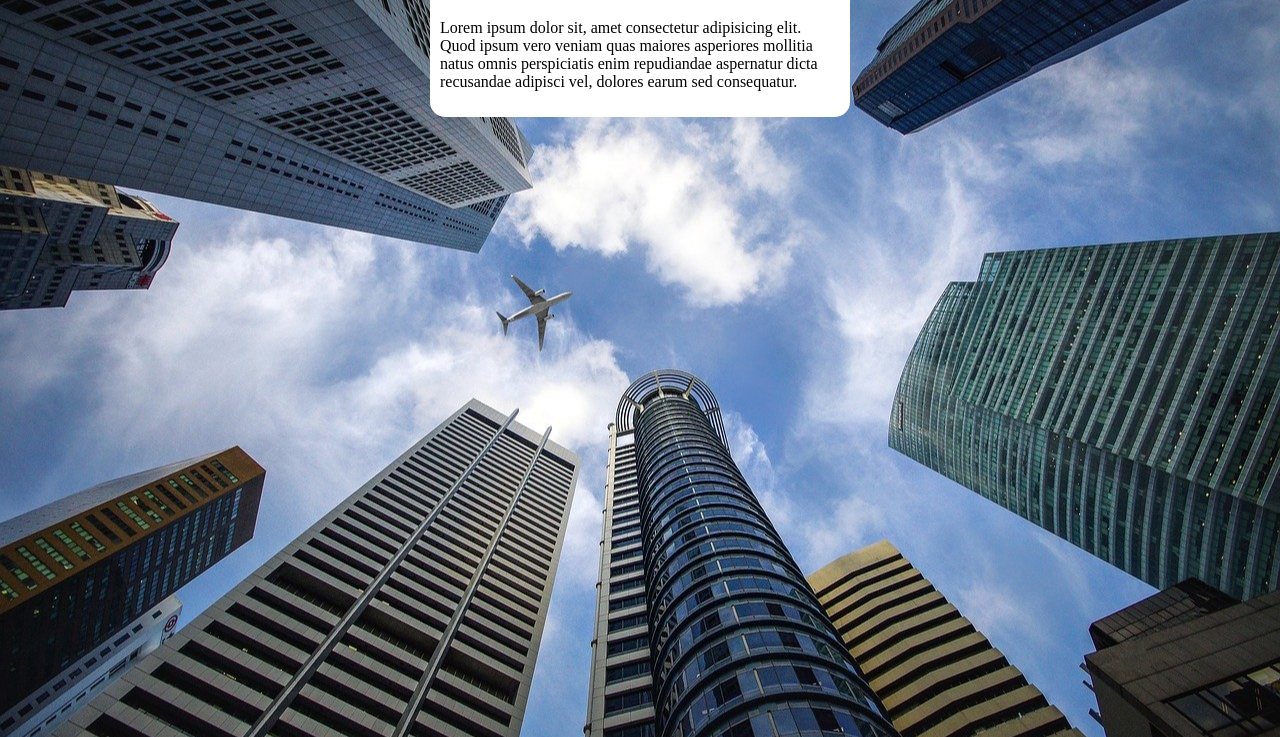
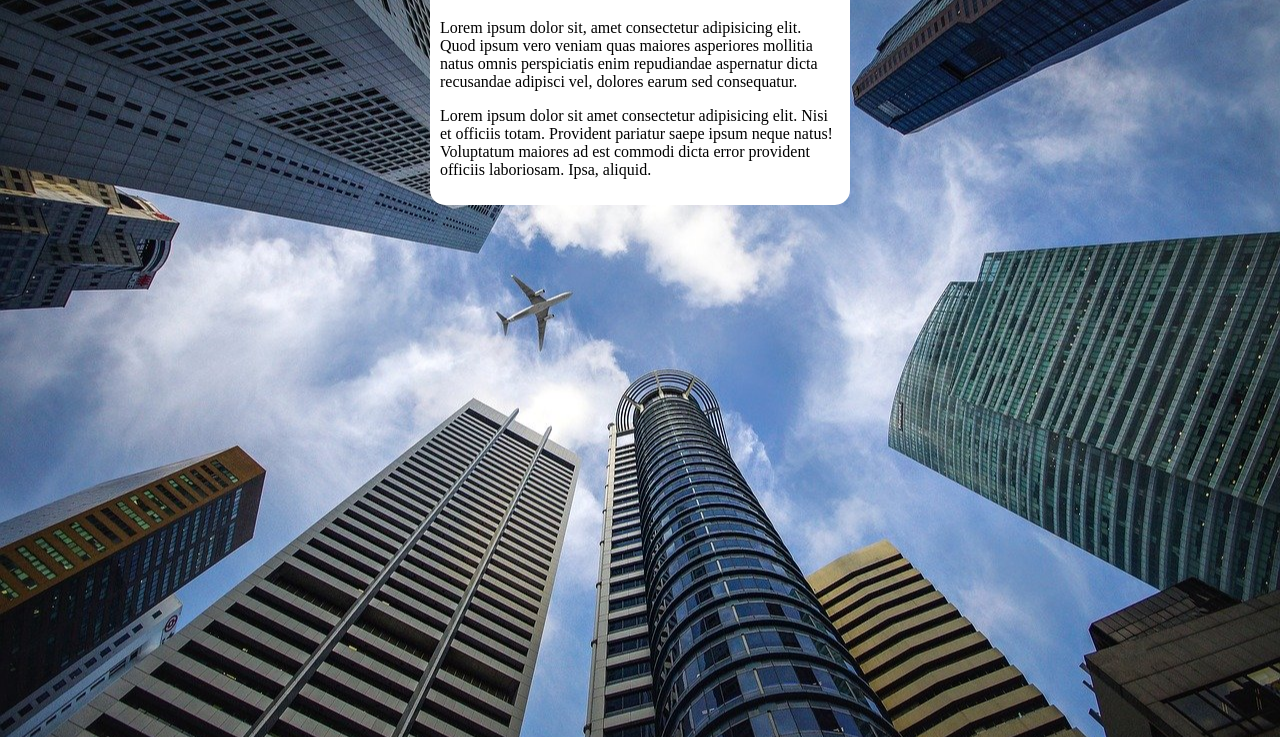
Before and after one commit to AllanAlmeidaDev8/html-css, a plain HTML site: page exercicios/ex022/fundo006.html in a window 1280 px wide. Shown: the part 79-816 px from the top of the page. Drawn offline with Linux system fonts and the light colour scheme.

Commit message:
Update fundo006.html

```diff
--- a/exercicios/ex022/fundo006.html
+++ b/exercicios/ex022/fundo006.html
@@ -31,6 +31,7 @@
     <main>
         <h1>Teste de imagen de Fundo</h1>
     <p>Lorem ipsum dolor sit, amet consectetur adipisicing elit. Quod ipsum vero veniam quas maiores asperiores mollitia natus omnis perspiciatis enim repudiandae aspernatur dicta recusandae adipisci vel, dolores earum sed consequatur.</p>
+    <p>Lorem ipsum dolor sit amet consectetur adipisicing elit. Nisi et officiis totam. Provident pariatur saepe ipsum neque natus! Voluptatum maiores ad est commodi dicta error provident officiis laboriosam. Ipsa, aliquid.</p>
     </main>
 </body>
 </html>
```
